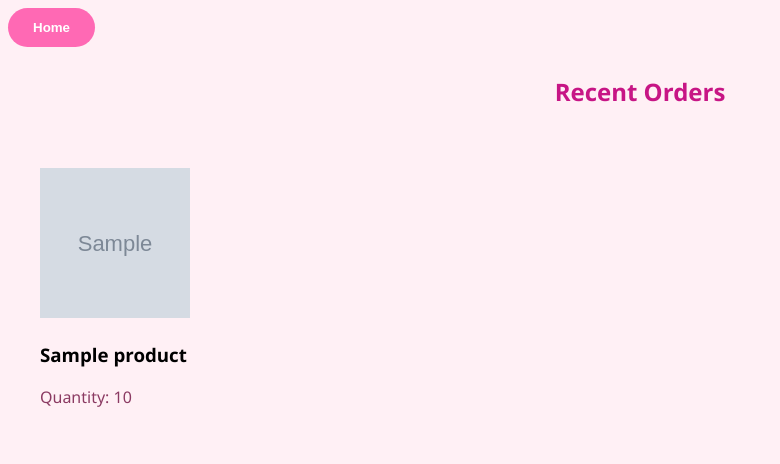
After one commit to NayanaShaju/shopora, a Django app: page /recent_orders/ in a window 1280 px wide. The commit adds this page. Shown: the top 464 px of the page, without its empty margins (0-780 px from the left). Run offline with Django 5.2, Linux system fonts and the light colour scheme; a user stored in the database is signed in; tables that the repository leaves empty hold one stand-in row (values such as "Sample post"); grey boxes marked "Sample" are stand-in pictures.

Commit message:
add changes

```diff
--- a/shopora_app/models.py
+++ b/shopora_app/models.py
@@ -41,3 +41,10 @@ class WishlistItem(models.Model):
     product = models.ForeignKey(products, on_delete=models.CASCADE)
     def __str__(self):
         return self.product.product_name
+
+class ordered_pro(models.Model):
+    user = models.OneToOneField(User, on_delete=models.CASCADE)
+    product = models.ForeignKey(products, on_delete=models.CASCADE)
+    quantity = models.IntegerField(default=1)
+    def __str__(self):
+        return self.product.product_name
--- a/shopora_app/templates/cart.html
+++ b/shopora_app/templates/cart.html
@@ -4,7 +4,7 @@
 <head>
     <meta charset="UTF-8">
     <meta name="viewport" content="width=device-width, initial-scale=1.0">
-    <title>Document</title>
+    <title>my cart shopora</title>
     <link rel="stylesheet" href="{% static 'css/style.css' %}" >
 </head>
 <body>
--- a/shopora_app/templates/edit_profile.html
+++ b/shopora_app/templates/edit_profile.html
@@ -4,7 +4,7 @@
     {% load static %}
     <meta charset="UTF-8">
     <meta name="viewport" content="width=device-width, initial-scale=1.0">
-    <title>Document</title>
+    <title>edit profile shopora</title>
     <link rel="stylesheet" href="{% static 'css/style.css' %}">
 </head>
 <body>
--- a/shopora_app/templates/home.html
+++ b/shopora_app/templates/home.html
@@ -4,7 +4,7 @@
 <head>
     <meta charset="UTF-8">
     <meta name="viewport" content="width=device-width, initial-scale=1.0">
-    <title>Document</title>
+    <title>home shopora</title>
     <link rel="stylesheet" href="{% static 'css/style.css' %}" >
 </head>
 <body>
@@ -19,7 +19,9 @@
             <a href="{% url 'profile' %}">Profile</a>
             <a href="{% url 'wishlist' %}">Wishlist</a>
             <a href="{% url 'cart' %}">Cart({{ cart_count }})</a>
+            <a href="{% url 'recent' %}">Recent Orders</a>
             <a href="{% url 'login_user' %}">Logout</a>
+
     </div>
   </nav>
 <div class="product">
--- a/shopora_app/templates/login.html
+++ b/shopora_app/templates/login.html
@@ -4,7 +4,7 @@
 <head>
     <meta charset="UTF-8">
     <meta name="viewport" content="width=device-width, initial-scale=1.0">
-    <title>login_shopora</title>
+    <title>login shopora</title>
     <link rel="stylesheet" href="{% static 'css/style.css' %}">
 </head>
 <body>
--- a/shopora_app/templates/order.html
+++ b/shopora_app/templates/order.html
@@ -4,7 +4,7 @@
 <head>
     <meta charset="UTF-8">
     <meta name="viewport" content="width=device-width, initial-scale=1.0">
-    <title>Document</title>
+    <title>order shopora</title>
     <link rel="stylesheet" href="{% static 'css/style.css' %}">
 </head>
 <body>
--- a/shopora_app/templates/profile.html
+++ b/shopora_app/templates/profile.html
@@ -4,7 +4,7 @@
     {% load static %}
     <meta charset="UTF-8">
     <meta name="viewport" content="width=device-width, initial-scale=1.0">
-    <title>profile_shopora</title>
+    <title>profile shopora</title>
     <link rel="stylesheet" href="{% static 'css/style.css' %}">
 </head>
 <body>
--- /dev/null
+++ b/shopora_app/templates/recent.html
@@ -0,0 +1,26 @@
+{% load static %}
+<!DOCTYPE html>
+<html lang="en">
+<head>
+    <meta charset="UTF-8">
+    <meta name="viewport" content="width=device-width, initial-scale=1.0">
+    <title>Recent orders shopora</title>
+    <link rel="stylesheet" href="{% static 'css/style.css' %}">
+</head>
+<body>
+    <button ><a href="{% url 'home' %}">Home</a></button>
+    <h2>Recent Orders</h2>
+    <div class="product">
+    {% for i in a %}
+        <div class="product_card">
+        <img src="{{ i.product.image.url }}" style="height: 150px;width: 150px;">
+        <h3>{{ i.product.product_name }}</h3>
+        <p>Quantity: {{ i.quantity }}</p>
+        {% empty %}
+        <h3>No orders yet.</h3>
+    {% endfor %}
+    </div>
+    <br><br>
+
+</body>
+</html>
--- a/shopora_app/templates/register.html
+++ b/shopora_app/templates/register.html
@@ -4,7 +4,7 @@
     {% load static %}
     <meta charset="UTF-8">
     <meta name="viewport" content="width=device-width, initial-scale=1.0">
-    <title>register_shopora</title>
+    <title>register shopora</title>
     <link rel="stylesheet" href="{% static 'css/style.css' %}">
 </head>
 <body>
--- a/shopora_app/templates/wishlist.html
+++ b/shopora_app/templates/wishlist.html
@@ -4,7 +4,7 @@
 <head>
     <meta charset="UTF-8">
     <meta name="viewport" content="width=device-width, initial-scale=1.0">
-    <title>Document</title>
+    <title>wishlist shopora</title>
     <link rel="stylesheet" href="{% static 'css/style.css' %}" >
 </head>
 <body>
--- a/shopora_app/urls.py
+++ b/shopora_app/urls.py
@@ -15,5 +15,6 @@ urlpatterns = [
     path('delete_c/<int:id>',views.delete_c,name='cdelete'),
     path('increase_quantity/<int:id>', views.increase_quantity, name='increase'),
     path('decrease_quantity/<int:id>', views.decrease_quantity, name='decrease'),
-    path('order_confirm/',views.order_confirm,name='corder')
+    path('order_confirm/',views.order_confirm,name='corder'),
+    path('recent_orders/',views.recent_orders,name='recent'),
 ]
--- a/shopora_app/views.py
+++ b/shopora_app/views.py
@@ -3,7 +3,7 @@ from django.contrib.auth import authenticate,login,logout
 from django.contrib.auth.models import User
 from . models import profile_table
 from django.contrib import messages
-from .models import products,Cart,CartItem,Wishlist,WishlistItem
+from .models import products,Cart,CartItem,Wishlist,WishlistItem,ordered_pro
 
 # Create your views here.
 def login_user(request):
@@ -129,6 +129,13 @@ def decrease_quantity(request, id):
         cart_item.delete()
     return redirect('cart')
 def order_confirm(request):
-    a=CartItem.objects.all()
+    cart = Cart.objects.get(user=request.user)
+    a= CartItem.objects.filter(cart=cart)
+    for i in a:
+        ordered_pro.objects.create(user=request.user,product=i.product,quantity=i.quantity)
     a.delete()
     return render(request,'order.html')
+
+def recent_orders(request):
+    a=ordered_pro.objects.filter(user=request.user)
+    return render(request,'recent.html',{'a':a})
```
Also changed, not shown: shopora_app/migrations/0006_ordered_pro.py (added).
